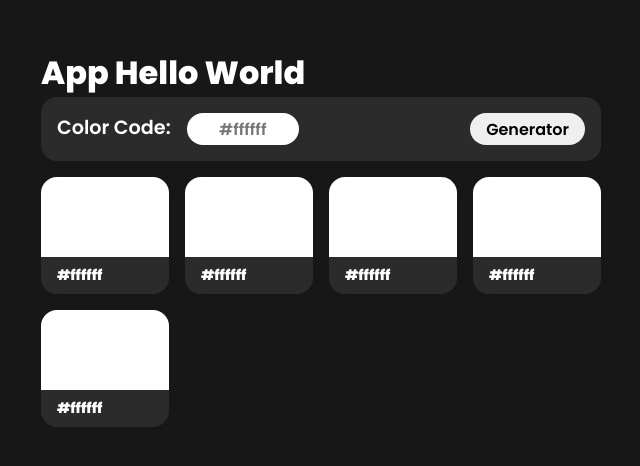
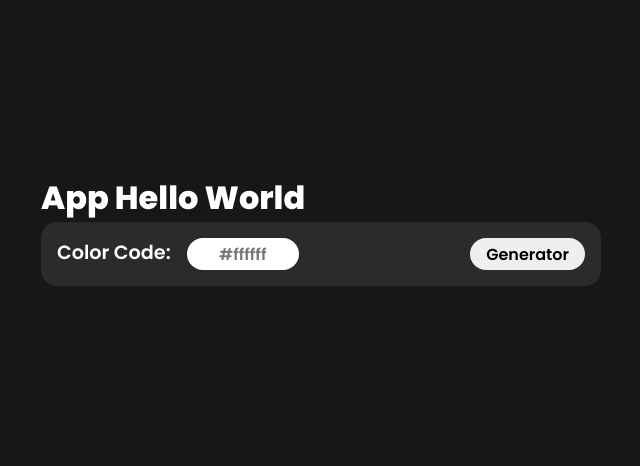
Before and after one commit to JJAHMEDAMER/React-Projects, a React (Create React App) app in the folder Mini-Projects/Color-Generator/: page / in a window 1280 px wide. Shown: the part 210-676 px from the top of the page, without its empty margins (319-959 px from the left). Built offline with nearby package versions, Linux system fonts and the light colour scheme.

Commit message:
color palette

```diff
--- a/Mini-Projects/Color-Generator/src/App.js
+++ b/Mini-Projects/Color-Generator/src/App.js
@@ -13,7 +13,35 @@ function App() {
 
   function generate() {
     let rgb = hexToRgb(color);
-    for (let i = 0; i < 19; i++) {}
+    console.log(color);
+    let tempListRGB = [];
+    for (let i = 0; i < 11; i++) {
+      tempListRGB.push([
+        Math.round(255  - rgb[0] * i * 0.1),
+        Math.round(255  - rgb[1] * i * 0.1),
+        Math.round(255  - rgb[2] * i * 0.1),
+      ]);
+    }
+    for (let i = 0; i < 11; i++) {
+      tempListRGB.push([
+        Math.round(rgb[0] - rgb[0] * i * 0.1),
+        Math.round(rgb[1] - rgb[1] * i * 0.1),
+        Math.round(rgb[2] - rgb[2] * i * 0.1),
+      ]);
+    }
+    console.log([rgb] + tempListRGB);
+    console.log(tempListRGB);
+
+    let tempListHex = [];
+    for (let item of tempListRGB) {
+      tempListHex.push(rgbToHex(item[0], item[1], item[2]));
+    }
+    console.log(tempListHex);
+    setColorList(tempListHex);
+  }
+
+  function rgbToHex(r, g, b) {
+    return "#" + ((1 << 24) | (r << 16) | (g << 8) | b).toString(16).slice(1);
   }
 
   function hexToRgb(hex) {
@@ -32,11 +60,9 @@ function App() {
       <h1>App Hello World</h1>
       <ControllerBar onClickHandler={generate} onChangeHandler={getInput} />
       <div className="app--color">
-        <Card />
-        <Card />
-        <Card />
-        <Card />
-        <Card />
+        {colorList.map((item) => (
+          <Card color={item} />
+        ))}
       </div>
     </div>
   );
--- a/Mini-Projects/Color-Generator/src/comp/card.js
+++ b/Mini-Projects/Color-Generator/src/comp/card.js
@@ -1,10 +1,18 @@
 import React from "react";
 
-const Card = ({ color }) => (
-  <div className="card color">
-    <div className="color--view"></div>
-    <h1 className="color--code">#ffffff</h1>
-  </div>
-);
+const Card = ({ color, code }) => {
+  // const style = {
+  //   backgroundColor: "rgb(" + color[0] + "," + color[1] + "," + color[2] + ")",
+  // };
+  const style = {
+    backgroundColor: color,
+  };
+  return (
+    <div className="card color">
+      <div className="color--view" style={style}></div>
+      <h1 className="color--code">{color}</h1>
+    </div>
+  );
+};
 
 export default Card;
```
